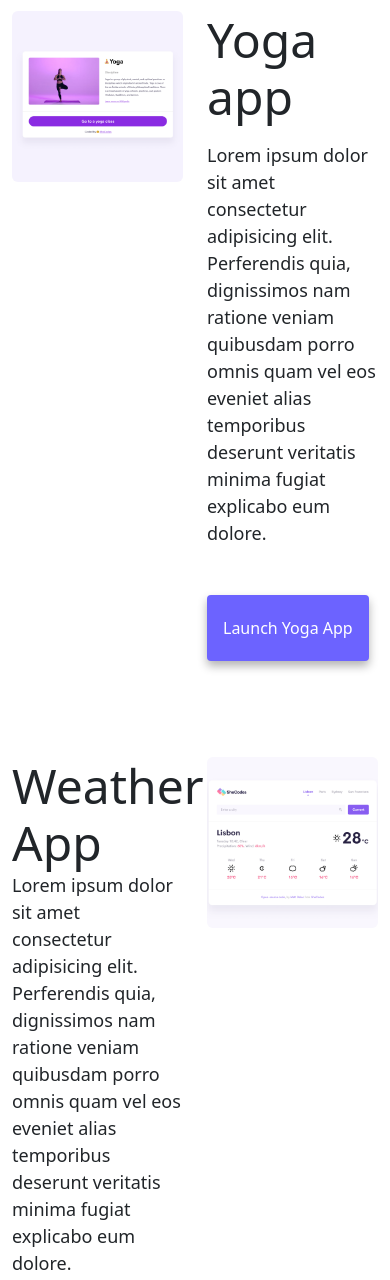
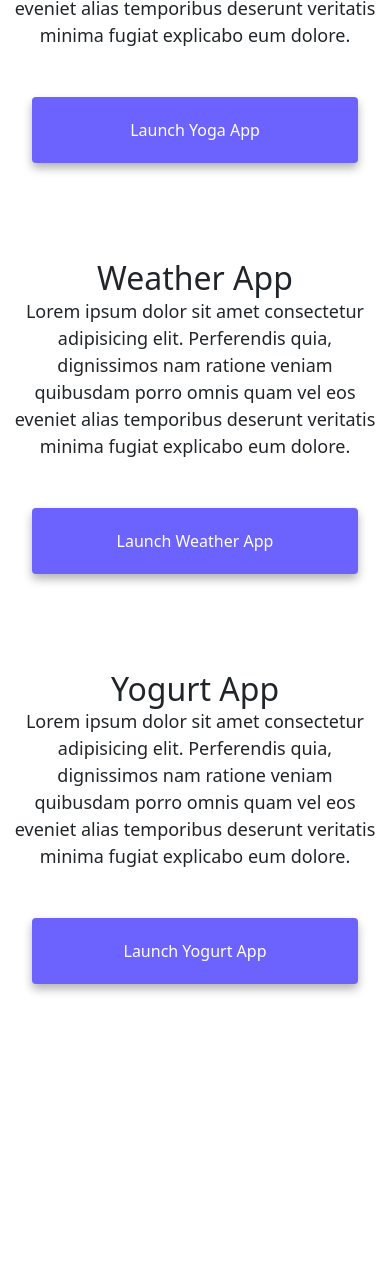
Before and after one commit to ConnieMtimba/my-responsive-website, a plain HTML site: page index.html in a window 390 px wide. Shown: the part 629-1909 px from the top of the page. After the commit the page ends 1661 px from the top, so only its background shows below. Drawn offline with nearby package versions, Linux system fonts and the light colour scheme.

Commit message:
Implemented css media queries

```diff
--- a/index.html
+++ b/index.html
@@ -60,10 +60,10 @@
     </div>
     <div class="container">
       <div class="row mt-5">
-        <div class="col-6">
-          <img src="/images/yoga.png" class="img-fluid rounded" alt="Woman doing yoga"/>
+        <div class="col-sm-6">
+          <img src="/images/yoga.png" class="img-fluid project-img rounded" alt="Woman doing yoga"/>
         </div>
-        <div class="col-6">
+        <div class="col-sm-6">
           <h2 class="mb-3">Yoga app</h2>
           <p>
             Lorem ipsum dolor sit amet consectetur adipisicing elit. Perferendis
@@ -71,13 +71,13 @@
             eos eveniet alias temporibus deserunt veritatis minima fugiat
             explicabo eum dolore.
           </p>
-          <div class="mt-5">
-            <a href="#" class="btn mb-5 primary-link" title="Yoga project">Launch Yoga App</a>
+          <div class="mt-5 image-class">
+            <a href="#" class="btn mb-5 primary-link button-link" title="Yoga project">Launch Yoga App</a>
           </div>
         </div>
       </div>
       <div class="row mt-5">
-        <div class="col-6">
+        <div class="col-sm-6">
           <h2>Weather App</h2>
           <p>
             Lorem ipsum dolor sit amet consectetur adipisicing elit. Perferendis
@@ -86,18 +86,18 @@
             explicabo eum dolore.
           </p>
           <div class="mt-5">
-            <a href="#" class="btn mb-5 primary-link" title="Weather project">Launch Weather App</a>
+            <a href="#" class="btn mb-5 primary-link button-link" title="Weather project">Launch Weather App</a>
           </div>
         </div>
-        <div class="col-6">
-          <img src="/images/weather.png" class="img-fluid rounded" alt="Weather forecast" />
+        <div class="col-sm-6 ">
+          <img src="/images/weather.png" class="img-fluid project-img rounded" alt="Weather forecast" />
         </div>
       </div>
       <div class="row mt-5">
-        <div class="col-6">
-          <img src="/images/yogurt.png" class="img-fluid rounded" alt="Yogurt with blueberries" />
+        <div class="col-sm-6 ">
+          <img src="/images/yogurt.png" class="img-fluid project-img rounded" alt="Yogurt with blueberries" />
         </div>
-        <div class="col-6">
+        <div class="col-sm-6">
           <h2>Yogurt App</h2>
           <p>
             Lorem ipsum dolor sit amet consectetur adipisicing elit. Perferendis
@@ -106,7 +106,7 @@
             explicabo eum dolore.
           </p>
           <div class="mt-5">
-            <a href="#" class="btn mb-5 primary-link" title="Yogurt project">Launch Yogurt App</a>
+            <a href="#" class="btn mb-5 primary-link button-link" title="Yogurt project">Launch Yogurt App</a>
           </div>
         </div>
       </div>
--- a/src/style.css
+++ b/src/style.css
@@ -86,3 +86,31 @@ p {
 .email-link:hover {
   text-decoration: underline;
 }
+
+@media (max-width: 576px) {
+  h1 {
+    font-size: 48px;
+    line-height: 1.5;
+  }
+
+  h2 {
+    font-size: 32px;
+    text-align: center;
+  }
+
+  p{
+    text-align: center;
+  }
+
+  .button-link{
+    display: block;
+    text-align: center;
+    margin: 0 20px;
+  }
+  .project-img{
+    display: none;
+  }
+  .email-link{
+    font-size: 24px;
+  }
+}
```
